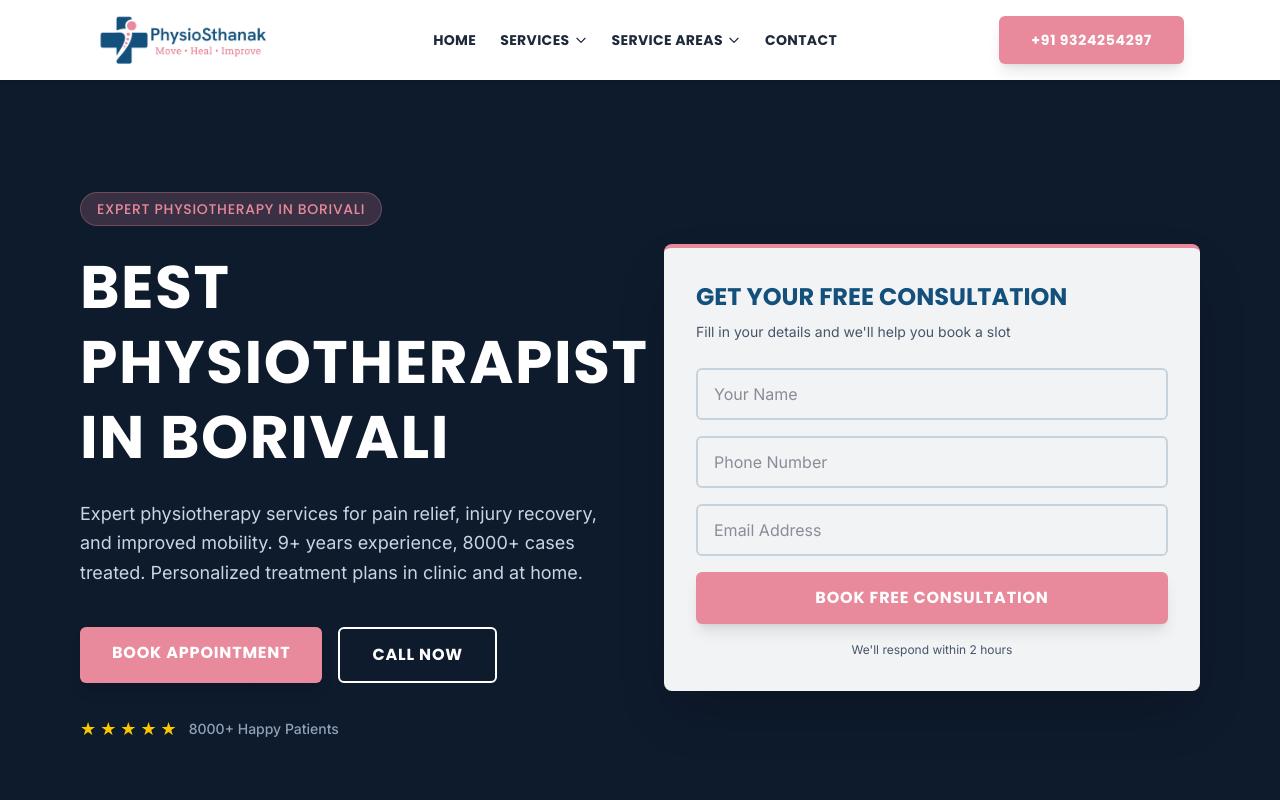
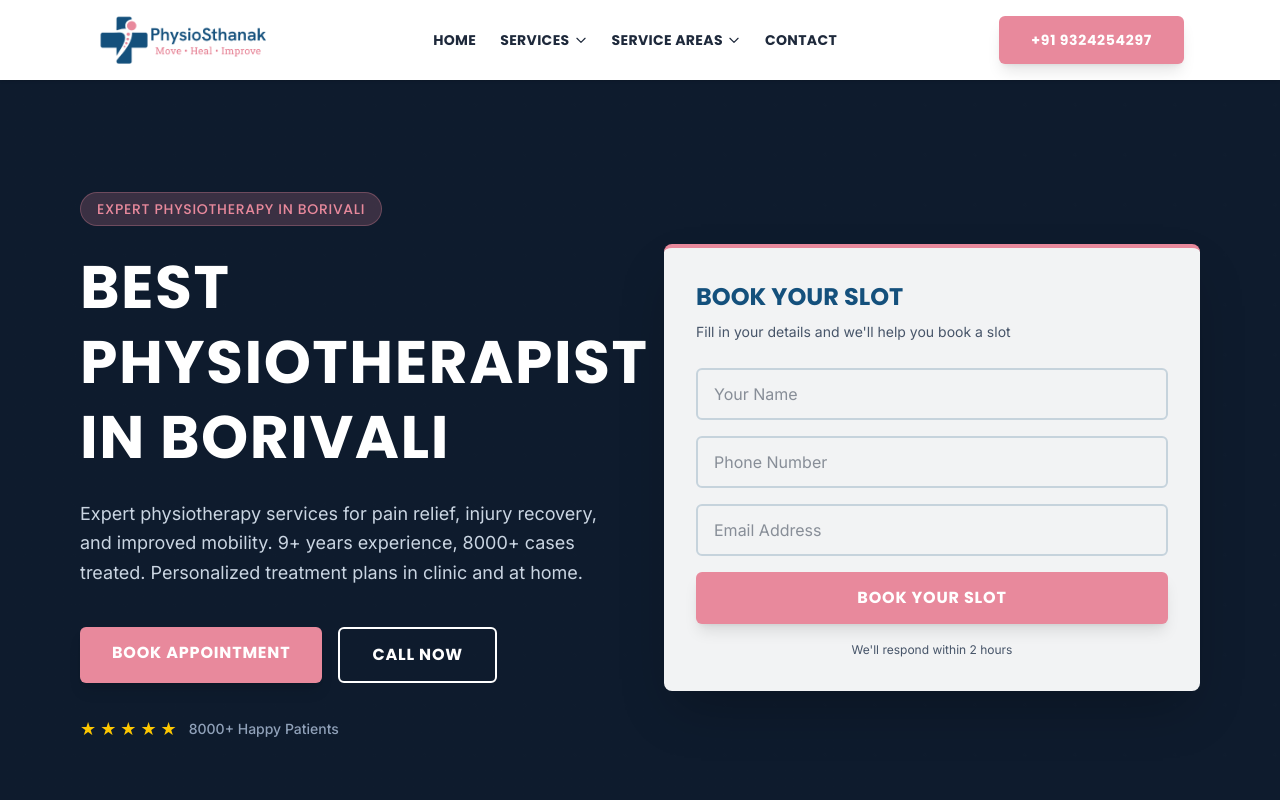
Before and after one commit to KaranSangoi/physiosthanak, a Next.js app: page / in a window 1280 px wide. Shown: the top 800 px of the page. Built offline with nearby package versions, Linux system fonts and the light colour scheme.

Commit message:
fix: Change form CTA from Book Free Consultation to Book Your Slot

```diff
--- a/src/components/sections/HeroSection.tsx
+++ b/src/components/sections/HeroSection.tsx
@@ -158,7 +158,7 @@ export default function HeroSection({
           {showForm && (
             <div className="bg-white/95 backdrop-blur-sm rounded-lg shadow-2xl p-4 sm:p-6 md:p-8 border-t-4 border-t-accent-pink">
               <h3 className="text-2xl font-heading font-bold text-accent mb-2 uppercase">
-                Get Your Free Consultation
+                Book Your Slot
               </h3>
               <p className="text-text-light text-sm mb-6">
                 Fill in your details and we&apos;ll help you book a slot
@@ -223,7 +223,7 @@ export default function HeroSection({
                     disabled={formState === 'submitting'}
                     className="w-full btn-primary disabled:opacity-60 disabled:cursor-not-allowed"
                   >
-                    {formState === 'submitting' ? 'Sending...' : 'Book Free Consultation'}
+                    {formState === 'submitting' ? 'Sending...' : 'Book Your Slot'}
                   </button>
 
                   {formState === 'error' && (
```
Also changed, not shown: 2 other files (tests, documents, lock files or other folders).
